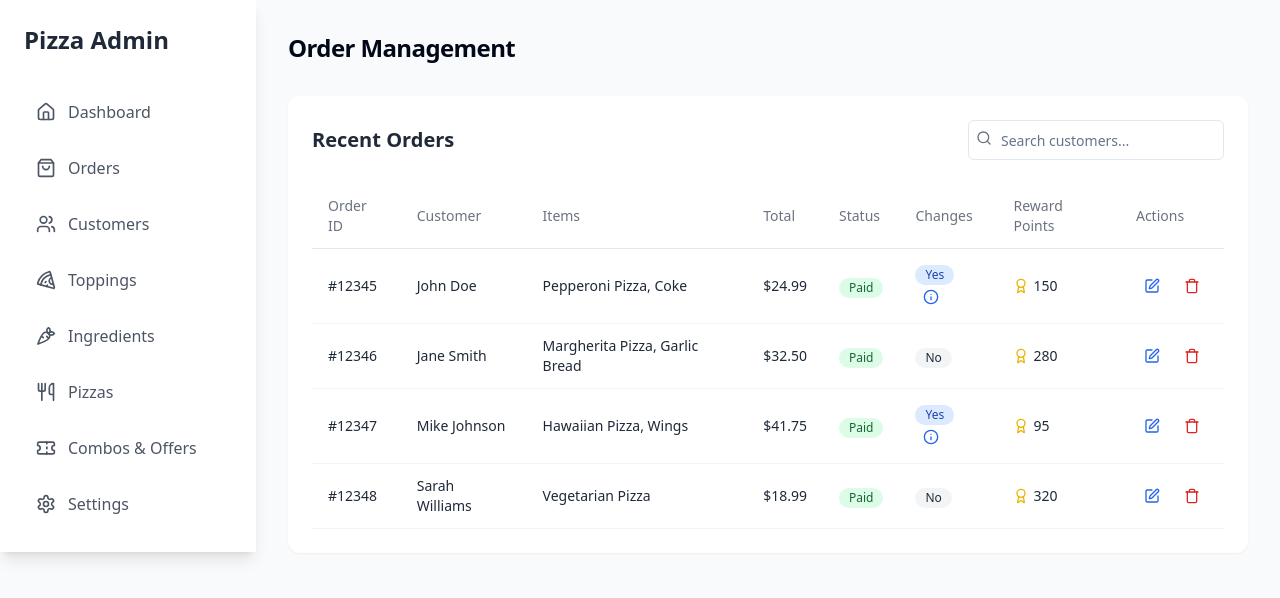
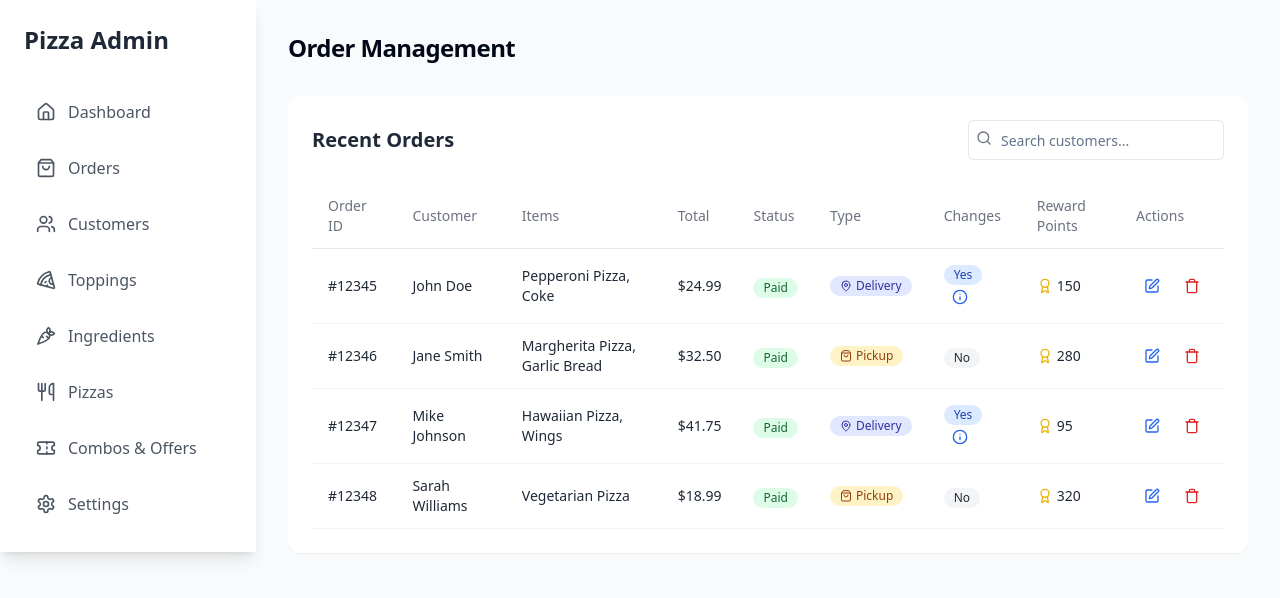
Before and after one commit to nishanthIT/pizzaAdminFrontendV3, a React (Vite) app: page /orders in a window 1280 px wide. Shown: the top 598 px of the page. Built offline with nearby package versions, Linux system fonts and the light colour scheme.

Commit message:
Add delivery/pickup column to orders table

```diff
--- a/src/components/dashboard/RecentOrders.tsx
+++ b/src/components/dashboard/RecentOrders.tsx
@@ -1,6 +1,6 @@
 
 import { useState } from "react";
-import { Edit, Trash, Search, Award, Info } from "lucide-react";
+import { Edit, Trash, Search, Award, Info, MapPin, ShoppingBag } from "lucide-react";
 import { Input } from "@/components/ui/input";
 import { Button } from "@/components/ui/button";
 import { useToast } from "@/components/ui/use-toast";
@@ -33,6 +33,7 @@ interface Order {
   rewardPoints: number;
   hasChanges: boolean;
   orderItems: OrderItem[];
+  deliveryType: "delivery" | "pickup";
 }
 
 const RecentOrders = () => {
@@ -50,6 +51,7 @@ const RecentOrders = () => {
       status: "Paid",
       rewardPoints: 150,
       hasChanges: true,
+      deliveryType: "delivery",
       orderItems: [
         {
           name: "Pepperoni Pizza",
@@ -73,6 +75,7 @@ const RecentOrders = () => {
       status: "Paid",
       rewardPoints: 280,
       hasChanges: false,
+      deliveryType: "pickup",
       orderItems: [
         {
           name: "Margherita Pizza",
@@ -95,6 +98,7 @@ const RecentOrders = () => {
       status: "Paid",
       rewardPoints: 95,
       hasChanges: true,
+      deliveryType: "delivery",
       orderItems: [
         {
           name: "Hawaiian Pizza",
@@ -119,6 +123,7 @@ const RecentOrders = () => {
       status: "Paid",
       rewardPoints: 320,
       hasChanges: false,
+      deliveryType: "pickup",
       orderItems: [
         {
           name: "Vegetarian Pizza",
@@ -195,6 +200,9 @@ const RecentOrders = () => {
                 Status
               </th>
               <th className="text-left py-3 px-4 text-sm font-medium text-gray-500">
+                Type
+              </th>
+              <th className="text-left py-3 px-4 text-sm font-medium text-gray-500">
                 Changes
               </th>
               <th className="text-left py-3 px-4 text-sm font-medium text-gray-500">
@@ -226,6 +234,22 @@ const RecentOrders = () => {
                     }`}
                   >
                     {order.status}
+                  </span>
+                </td>
+                <td className="py-3 px-4">
+                  <span
+                    className={`inline-flex items-center px-2.5 py-0.5 rounded-full text-xs font-medium ${
+                      order.deliveryType === "delivery"
+                        ? "bg-indigo-100 text-indigo-800"
+                        : "bg-amber-100 text-amber-800"
+                    }`}
+                  >
+                    {order.deliveryType === "delivery" ? (
+                      <MapPin className="mr-1 h-3 w-3" />
+                    ) : (
+                      <ShoppingBag className="mr-1 h-3 w-3" />
+                    )}
+                    {order.deliveryType === "delivery" ? "Delivery" : "Pickup"}
                   </span>
                 </td>
                 <td className="py-3 px-4">
```
